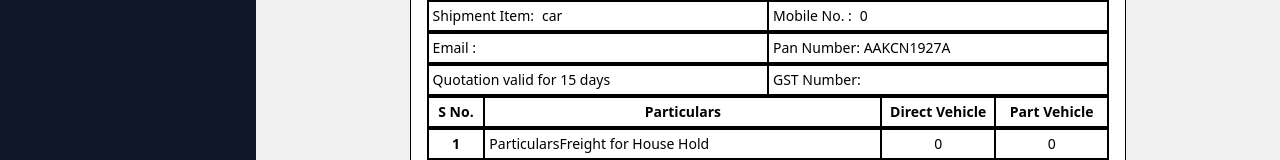
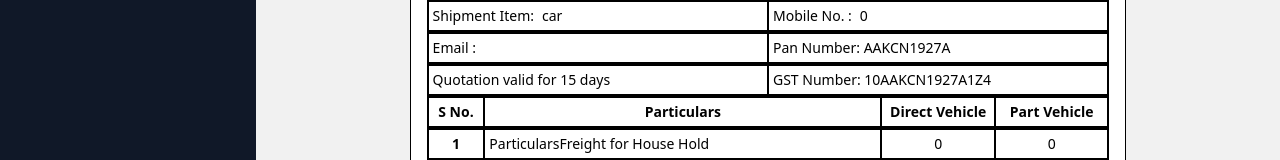
Before and after one commit to Ujjwal1327/bill, a Next.js app: page /dashboard/add-quotation in a window 1280 px wide. Shown: the part 421-581 px from the top of the page. Built offline with nearby package versions, Linux system fonts and the light colour scheme.

Commit message:
Update page.jsx
add gst number

```diff
--- a/src/app/dashboard/add-quotation/page.jsx
+++ b/src/app/dashboard/add-quotation/page.jsx
@@ -334,7 +334,7 @@ const addquotation = () => {
                 <p className="text-sm">Quotation valid for 15 days</p>
               </div>
               <div className="border  flex gap-2 w-6/12 p-1">
-                <p className="text-sm">GST Number: </p>
+                <p className="text-sm">GST Number: 10AAKCN1927A1Z4 </p>
               </div>
             </div>
 
```
